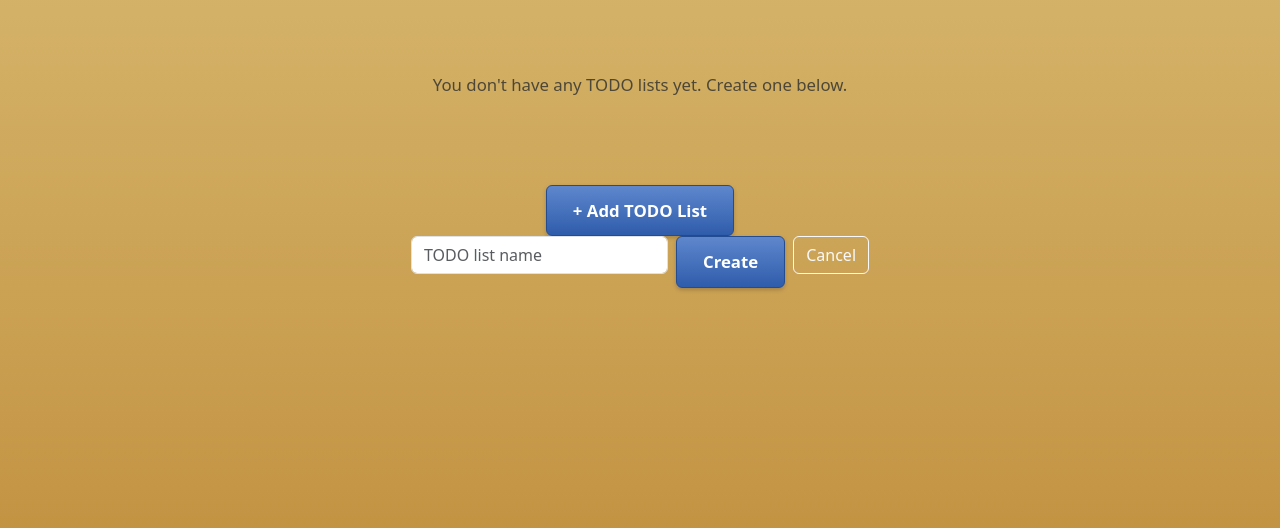
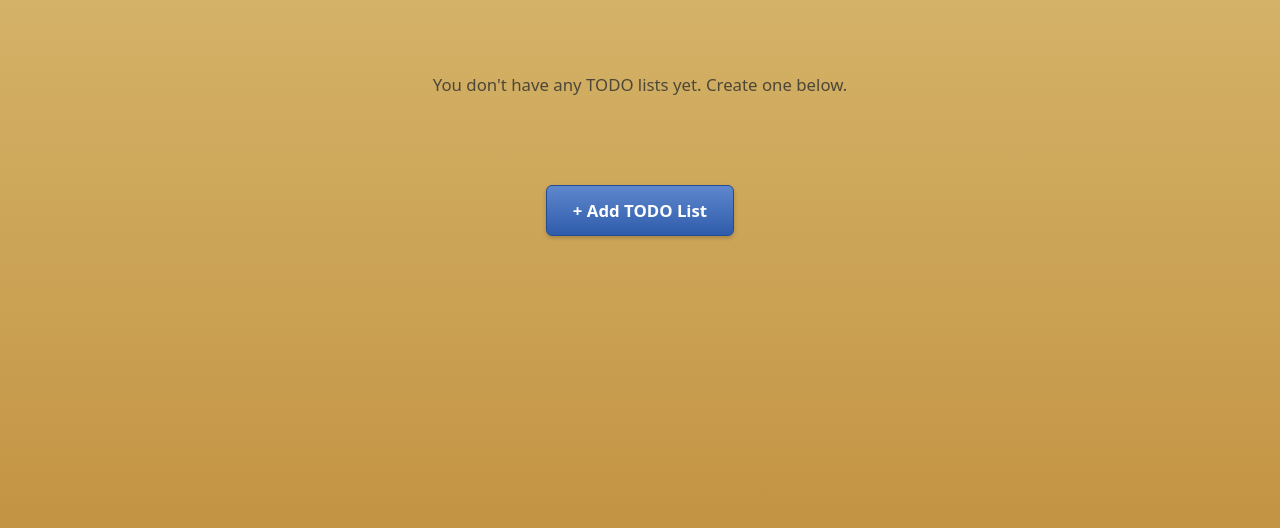
Before and after one commit to Brokerok/todolist, a Django app: page / in a window 1280 px wide. Shown: the part 56-584 px from the top of the page. Run offline with Django 5.2, Linux system fonts and the light colour scheme; the visitor is signed in with stand-in values (Sample User, id 1); data that the repository does not hold is empty.

Commit message:
fix(ui): hide project create form behind Add TODO List button
Alpine x-show toggles inline style.display, but Bootstrap .d-flex
uses display: flex !important which overrode it - the form was
always visible alongside the button.

Switch to :class="open ? 'd-flex' : 'd-none'" so both states are
driven by !important utilities that compose correctly.

```diff
--- a/templates/tasks/_project_create_form.html
+++ b/templates/tasks/_project_create_form.html
@@ -7,8 +7,8 @@
     </button>
 
     <form id="project-create-form"
-          x-show="open"
           x-cloak
+          :class="open ? 'd-flex' : 'd-none'"
           hx-post="{% url 'tasks:project_create' %}"
           hx-target="#projects-container"
           hx-swap="beforeend"
@@ -17,7 +17,7 @@
                   this.reset();
                   document.getElementById('empty-state')?.remove();
               }"
-          class="d-flex justify-content-center align-items-start gap-2">
+          class="justify-content-center align-items-start gap-2">
         {% csrf_token %}
         <input type="text"
                name="name"
```
